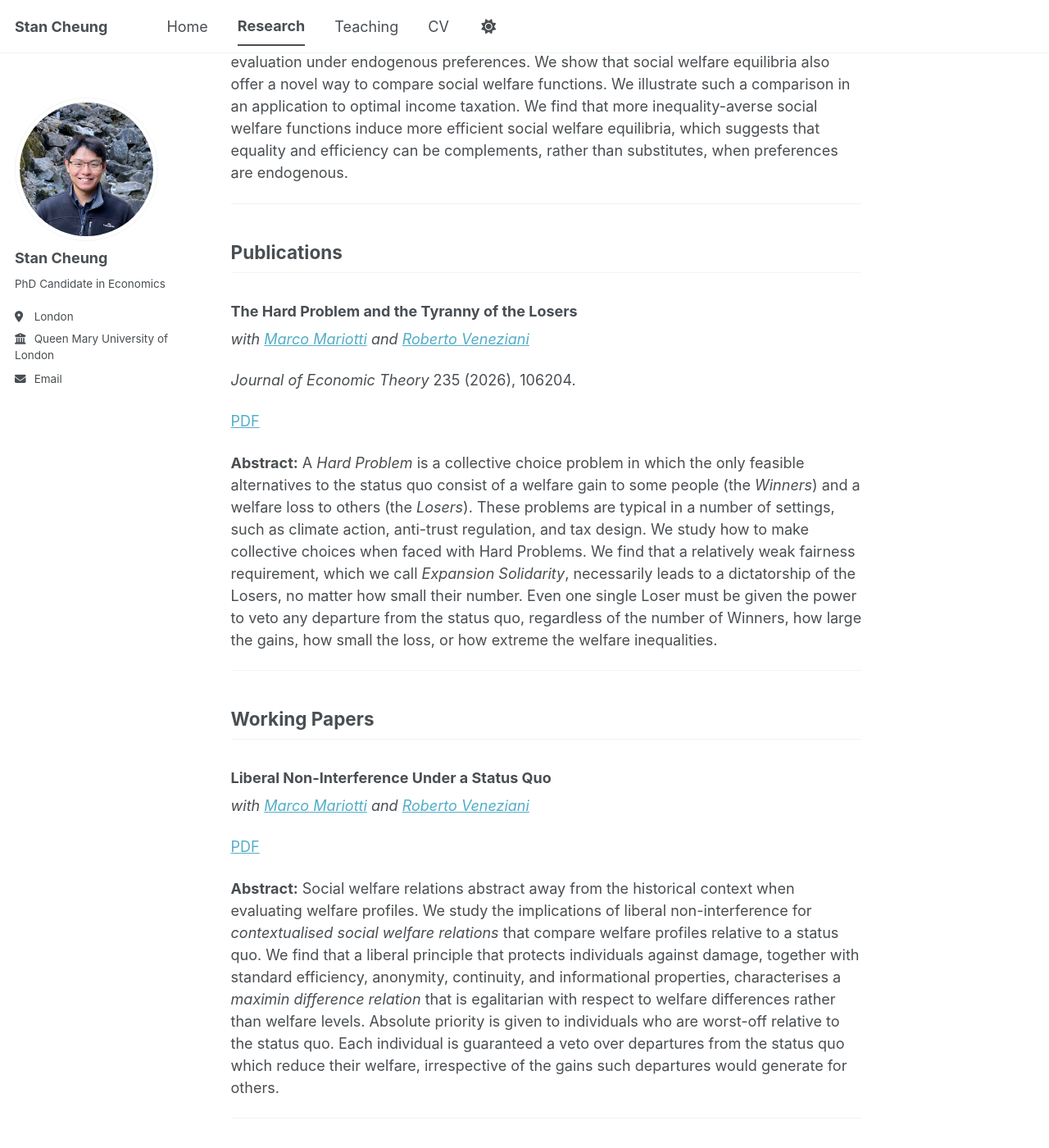
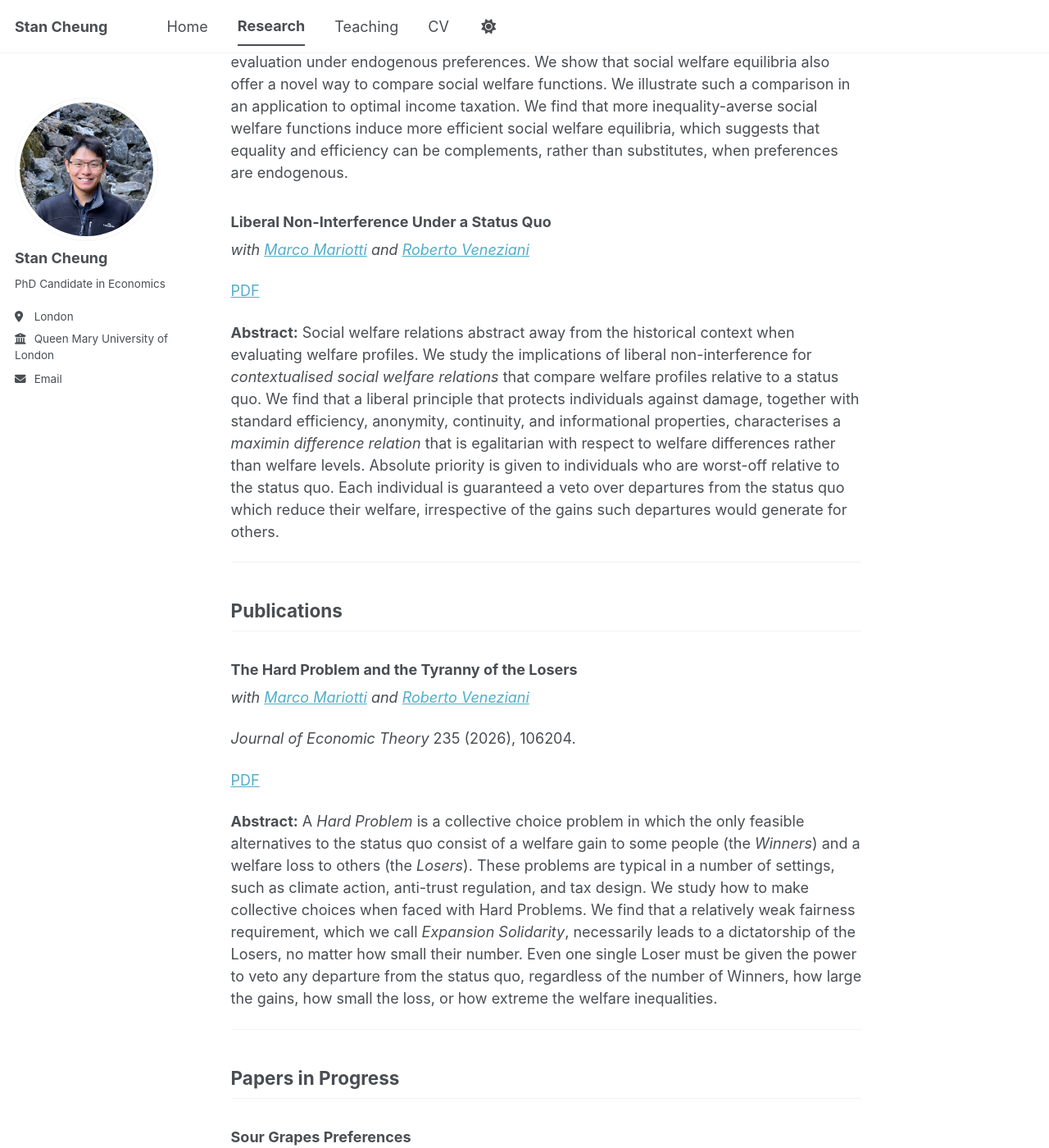
Before and after one commit to stan-cheung/stan-cheung.github.io, a Jekyll site: the page built from _pages/research.md, in a window 1280 px wide and 1400 px high, scrolled down 417 px. Shown: the whole window at 82% size. Built offline with Jekyll 4.4.1, drawn with Linux system fonts in a browser that asks for light colours; a style sheet for code colours, icons or effects is not loaded; part of the change alters nothing that is shown; some of the changed text lies outside the part shown.

Commit message:
Revise research page sections and add new paper
Updated the structure of the research page by renaming the section from 'Job Market Paper' to 'Working Papers' and added a new paper titled 'Liberal Non-Interference Under a Status Quo'. Removed the duplicate section for 'Liberal Non-Interference Under a Status Quo'.

```diff
--- a/_pages/research.md
+++ b/_pages/research.md
@@ -5,13 +5,20 @@ permalink: /research/
 author_profile: true
 ---
 
-## Job Market Paper
+## Working Papers
 
 ### Social Welfare Equilibrium
 
 [PDF]({{ site.baseurl }}/files/Social_Welfare_Equilibrium.pdf)
 
 **Abstract:** Policies can respond to preferences, but preferences can also respond to policies. Endogenous preferences lead to both challenges and opportunities for policy making. A policy that induces preferences which tighten incentive constraints can severely contract the options available to a policy maker. But the converse can greatly expand these options. We propose the concept of a *social welfare equilibrium* for policy evaluation under endogenous preferences. We show that social welfare equilibria also offer a novel way to compare social welfare functions. We illustrate such a comparison in an application to optimal income taxation. We find that more inequality-averse social welfare functions induce more efficient social welfare equilibria, which suggests that equality and efficiency can be complements, rather than substitutes, when preferences are endogenous.
+
+### Liberal Non-Interference Under a Status Quo
+*with [Marco Mariotti](https://sites.google.com/site/marcomariottiwebsite) and [Roberto Veneziani](https://rveneziani.econ.qmul.ac.uk/)*
+
+[PDF]({{ site.baseurl }}/files/Liberal_Non-Interference_Under_a_Status_Quo.pdf)
+
+**Abstract:** Social welfare relations abstract away from the historical context when evaluating welfare profiles. We study the implications of liberal non-interference for *contextualised social welfare relations* that compare welfare profiles relative to a status quo. We find that a liberal principle that protects individuals against damage, together with standard efficiency, anonymity, continuity, and informational properties, characterises a *maximin difference relation* that is egalitarian with respect to welfare differences rather than welfare levels. Absolute priority is given to individuals who are worst-off relative to the status quo. Each individual is guaranteed a veto over departures from the status quo which reduce their welfare, irrespective of the gains such departures would generate for others.
 
 ---
 
@@ -28,17 +35,6 @@ author_profile: true
 
 ---
 
-## Working Papers
-
-### Liberal Non-Interference Under a Status Quo
-*with [Marco Mariotti](https://sites.google.com/site/marcomariottiwebsite) and [Roberto Veneziani](https://rveneziani.econ.qmul.ac.uk/)*
-
-[PDF]({{ site.baseurl }}/files/Liberal_Non-Interference_Under_a_Status_Quo.pdf)
-
-**Abstract:** Social welfare relations abstract away from the historical context when evaluating welfare profiles. We study the implications of liberal non-interference for *contextualised social welfare relations* that compare welfare profiles relative to a status quo. We find that a liberal principle that protects individuals against damage, together with standard efficiency, anonymity, continuity, and informational properties, characterises a *maximin difference relation* that is egalitarian with respect to welfare differences rather than welfare levels. Absolute priority is given to individuals who are worst-off relative to the status quo. Each individual is guaranteed a veto over departures from the status quo which reduce their welfare, irrespective of the gains such departures would generate for others.
-
----
-
 ## Papers in Progress
 
 ### Sour Grapes Preferences
```
